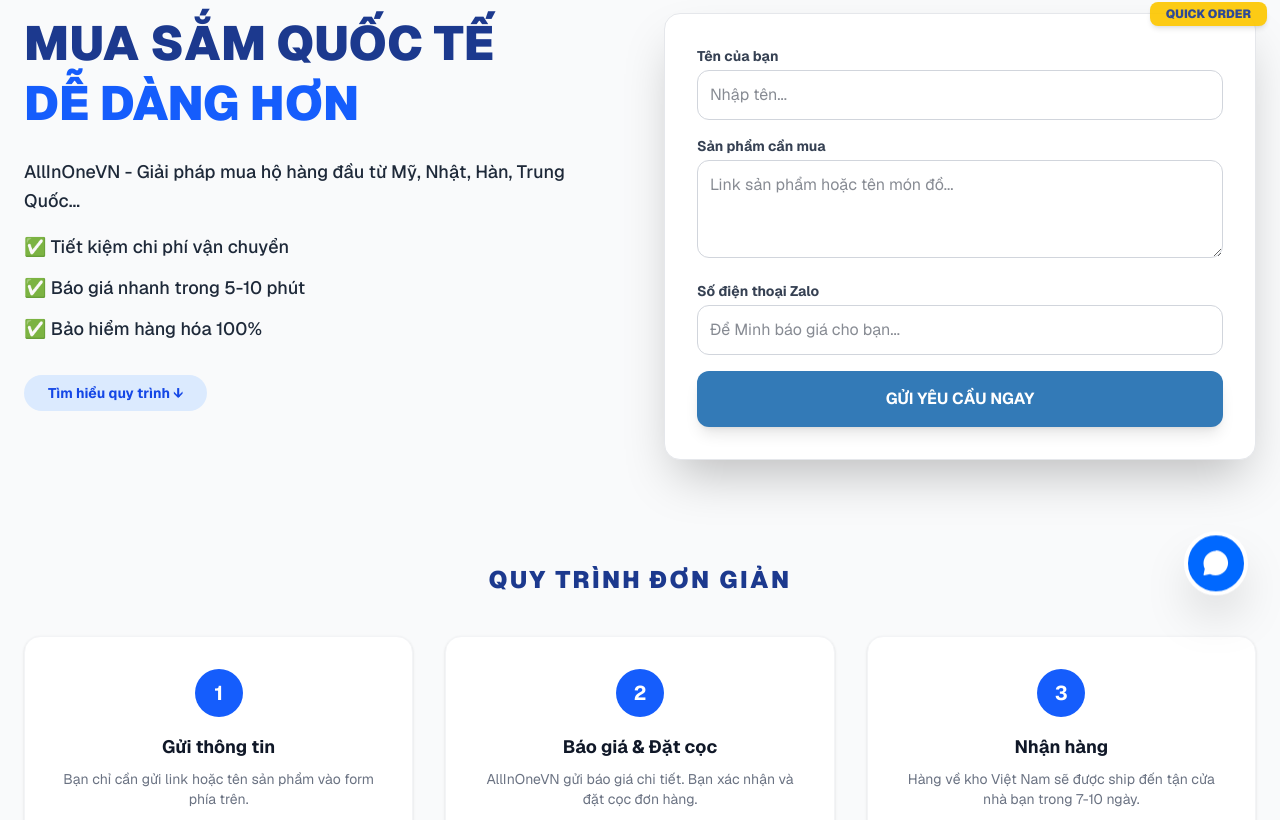
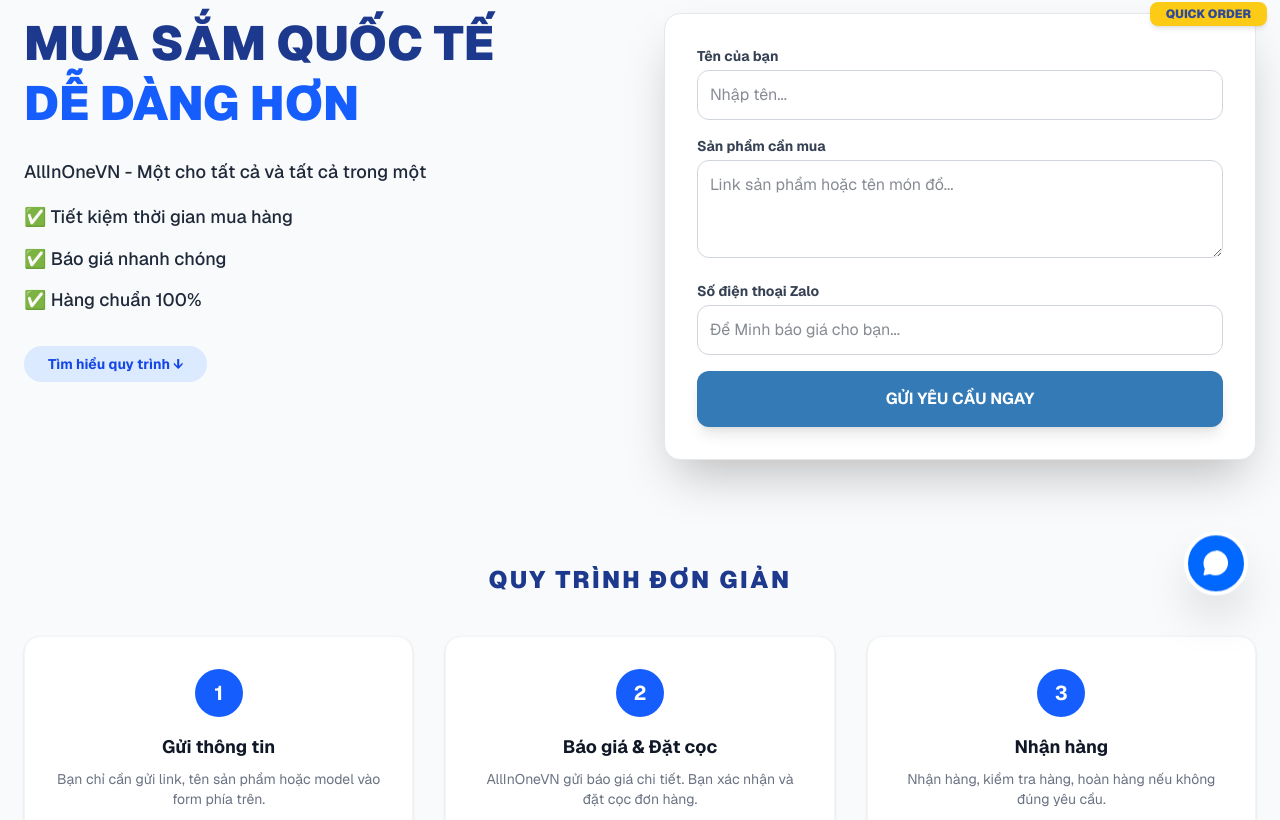
Before and after one commit to dotienminh6-svg/Cua-hang-cua-minh, a Next.js app: page / in a window 1280 px wide. Shown: the part 160-980 px from the top of the page. Built offline with nearby package versions, Linux system fonts and the light colour scheme.

Commit message:
Chinh noi dung

```diff
--- a/app/page.tsx
+++ b/app/page.tsx
@@ -72,11 +72,11 @@
                   Mua sắm quốc tế <br/><span className="text-blue-600">Dễ dàng hơn</span>
                 </h2>
                 <div className="text-gray-800 font-medium space-y-4 text-lg leading-relaxed">
-                  <p>AllInOneVN - Giải pháp mua hộ hàng đầu từ Mỹ, Nhật, Hàn, Trung Quốc...</p>
+                  <p>AllInOneVN - Một cho tất cả và tất cả trong một</p>
                   <ul className="space-y-3">
-                    <li className="flex items-center gap-2">✅ Tiết kiệm chi phí vận chuyển</li>
-                    <li className="flex items-center gap-2">✅ Báo giá nhanh trong 5-10 phút</li>
-                    <li className="flex items-center gap-2">✅ Bảo hiểm hàng hóa 100%</li>
+                    <li className="flex items-center gap-2">✅ Tiết kiệm thời gian mua hàng</li>
+                    <li className="flex items-center gap-2">✅ Báo giá nhanh chóng</li>
+                    <li className="flex items-center gap-2">✅ Hàng chuẩn 100%</li>
                   </ul>
                   <div className="pt-4">
                     <button onClick={() => window.scrollTo({top: 500, behavior: 'smooth'})} className="bg-blue-100 text-blue-700 px-6 py-2 rounded-full font-bold text-sm hover:bg-blue-200 transition-colors">
@@ -118,7 +118,7 @@
                   <div className="bg-white p-8 rounded-2xl text-center border border-gray-100 shadow-sm hover:shadow-md transition-shadow">
                     <div className="w-12 h-12 bg-blue-600 text-white rounded-full flex items-center justify-center font-bold text-xl mx-auto mb-4">1</div>
                     <h4 className="font-bold text-lg mb-2">Gửi thông tin</h4>
-                    <p className="text-sm text-gray-500">Bạn chỉ cần gửi link hoặc tên sản phẩm vào form phía trên.</p>
+                    <p className="text-sm text-gray-500">Bạn chỉ cần gửi link, tên sản phẩm hoặc model vào form phía trên.</p>
                   </div>
                   <div className="bg-white p-8 rounded-2xl text-center border border-gray-100 shadow-sm hover:shadow-md transition-shadow">
                     <div className="w-12 h-12 bg-blue-600 text-white rounded-full flex items-center justify-center font-bold text-xl mx-auto mb-4">2</div>
@@ -128,7 +128,7 @@
                   <div className="bg-white p-8 rounded-2xl text-center border border-gray-100 shadow-sm hover:shadow-md transition-shadow">
                     <div className="w-12 h-12 bg-blue-600 text-white rounded-full flex items-center justify-center font-bold text-xl mx-auto mb-4">3</div>
                     <h4 className="font-bold text-lg mb-2">Nhận hàng</h4>
-                    <p className="text-sm text-gray-500">Hàng về kho Việt Nam sẽ được ship đến tận cửa nhà bạn trong 7-10 ngày.</p>
+                    <p className="text-sm text-gray-500">Nhận hàng, kiểm tra hàng, hoàn hàng nếu không đúng yêu cầu.</p>
                   </div>
                </div>
             </div>
@@ -141,16 +141,16 @@
             <h2 className="text-3xl font-black text-blue-900 mb-8 border-b pb-4">VỀ CHÚNG TÔI</h2>
             <div className="space-y-6 text-gray-700 leading-relaxed text-lg">
               <p>
-                <span className="font-bold text-blue-800 text-xl underline decoration-yellow-400">AllInOneVN</span> không chỉ đơn thuần là một dịch vụ mua hộ. Chúng tôi là người bạn đồng hành giúp bạn tiếp cận nguồn hàng chất lượng từ khắp thế giới một cách an toàn nhất.
+                <span className="font-bold text-blue-800 text-xl underline decoration-yellow-400">AllInOneVN</span> không chỉ đơn thuần là một dịch vụ mua hộ. Chúng tôi muốn chỉ cần ở nhà và bùm, bạn sẽ có được những thứ bạn cần với chi phín tối ưu.
               </p>
               <div className="grid md:grid-cols-2 gap-6 pt-6">
                  <div className="p-6 bg-gray-50 rounded-2xl border-l-4 border-blue-500">
                     <h5 className="font-bold text-blue-700 mb-2">Sứ mệnh</h5>
-                    <p className="text-sm">Xóa bỏ rào cản ngôn ngữ và địa lý, giúp mọi người đều có thể mua hàng hiệu với giá gốc.</p>
+                    <p className="text-sm">Mang đến cho bạn trải nghiệm tối ưu nhất khi chỉ việc ở nhà và mua những thứ mình muốn.</p>
                  </div>
                  <div className="p-6 bg-gray-50 rounded-2xl border-l-4 border-green-500">
                     <h5 className="font-bold text-green-700 mb-2">Giá trị</h5>
-                    <p className="text-sm">Minh bạch trong báo giá, tận tâm trong hỗ trợ và tốc độ trong vận chuyển.</p>
+                    <p className="text-sm">Minh bạch trong báo giá, tận tâm trong hỗ trợ và hài lòng trong sử dụng.</p>
                  </div>
               </div>
             </div>
@@ -162,7 +162,7 @@
           <div className="text-center py-20 bg-white rounded-3xl border border-dashed border-gray-300">
             <div className="text-5xl mb-4">⚡</div>
             <h2 className="text-3xl font-black text-blue-900 mb-2 uppercase">Hot Trend</h2>
-            <p className="text-gray-500 italic">Hàng ngàn sản phẩm đang sale sập sàn tại Amazon, Rakuten... sẽ cập nhật tại đây!</p>
+            <p className="text-gray-500 italic">Hàng ngàn sản phẩm hot trend sẽ được cập nhật tại đây!</p>
           </div>
         )}
       </div>
```
